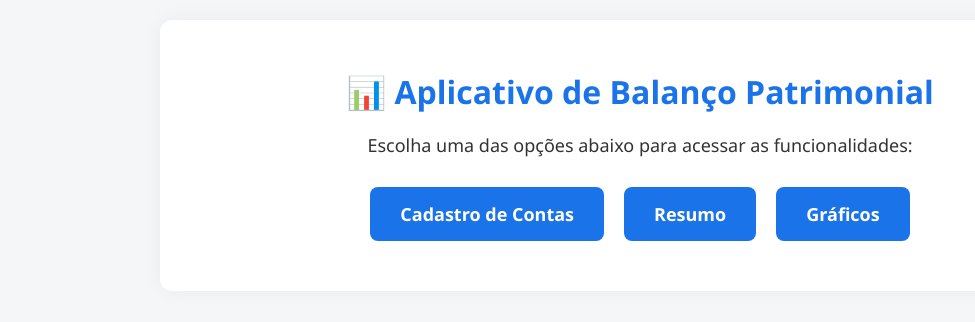
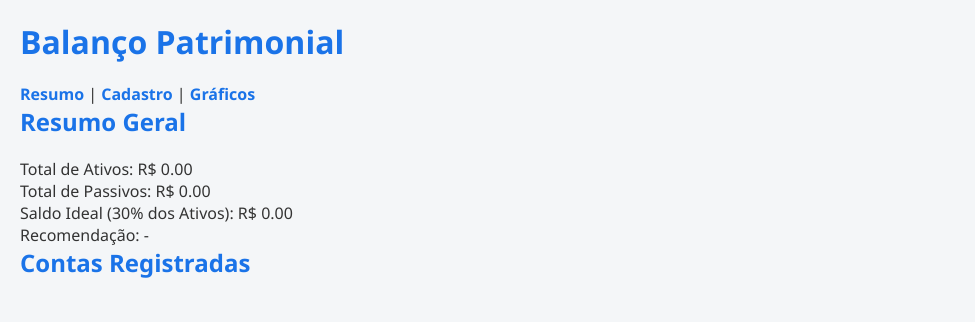
Before and after one commit to lpseccp/Bpv2, a plain HTML site: page index.html in a window 1280 px wide. Shown: the whole page, without its empty margins (0-975 px from the left). Drawn offline with Linux system fonts and the light colour scheme.

Commit message:
Atualizar o index.html

```diff
--- a/index.html
+++ b/index.html
@@ -1,58 +1,34 @@
-<!DOCTYPE html>
-<html lang="pt-BR">
+<!DOCTYPE html><html lang="pt-BR">
 <head>
   <meta charset="UTF-8" />
   <meta name="viewport" content="width=device-width, initial-scale=1.0" />
   <title>Balanço Patrimonial</title>
   <link rel="stylesheet" href="style.css" />
-  <style>
-    .home {
-      text-align: center;
-      padding: 50px 20px;
-    }
-
-    .home h1 {
-      font-size: 32px;
-      margin-bottom: 20px;
-    }
-
-    .home p {
-      font-size: 18px;
-      margin-bottom: 30px;
-    }
-
-    .home nav {
-      display: flex;
-      justify-content: center;
-      gap: 20px;
-      flex-wrap: wrap;
-    }
-
-    .home a {
-      padding: 15px 30px;
-      background-color: #1a73e8;
-      color: white;
-      border-radius: 8px;
-      text-decoration: none;
-      font-size: 18px;
-      transition: 0.3s;
-    }
-
-    .home a:hover {
-      background-color: #0c5fd1;
-    }
-  </style>
+  <link rel="manifest" href="manifest.json">
+  <meta name="theme-color" content="#1a73e8" />
 </head>
 <body>
-  <div class="container home">
-    <h1>📊 Aplicativo de Balanço Patrimonial</h1>
-    <p>Escolha uma das opções abaixo para acessar as funcionalidades:</p>
-
-    <nav>
-      <a href="cadastro.html">Cadastro de Contas</a>
-      <a href="resumo.html">Resumo</a>
-      <a href="graficos.html">Gráficos</a>
-    </nav>
-  </div>
-</body>
+  <h1>Balanço Patrimonial</h1>
+  <nav>
+    <a href="index.html">Resumo</a> |
+    <a href="cadastro.html">Cadastro</a> |
+    <a href="graficos.html">Gráficos</a>
+  </nav>  <section>
+    <h2>Resumo Geral</h2>
+    <p>Total de Ativos: R$ <span id="ativos-total">0.00</span></p>
+    <p>Total de Passivos: R$ <span id="passivos-total">0.00</span></p>
+    <p>Saldo Ideal (30% dos Ativos): R$ <span id="saldo-ideal">0.00</span></p>
+    <p>Recomendação: <span id="recomendacao">-</span></p>
+  </section>  <section>
+    <h2>Contas Registradas</h2>
+    <div id="contas-container"></div>
+  </section>  <script src="app.js"></script>  <script>
+    if ("serviceWorker" in navigator) {
+      navigator.serviceWorker.register("service-worker.js").then(() => {
+        console.log("Service Worker registrado com sucesso");
+      }).catch((error) => {
+        console.log("Falha ao registrar o Service Worker:", error);
+      });
+    }
+  </script></body>
 </html>
```
